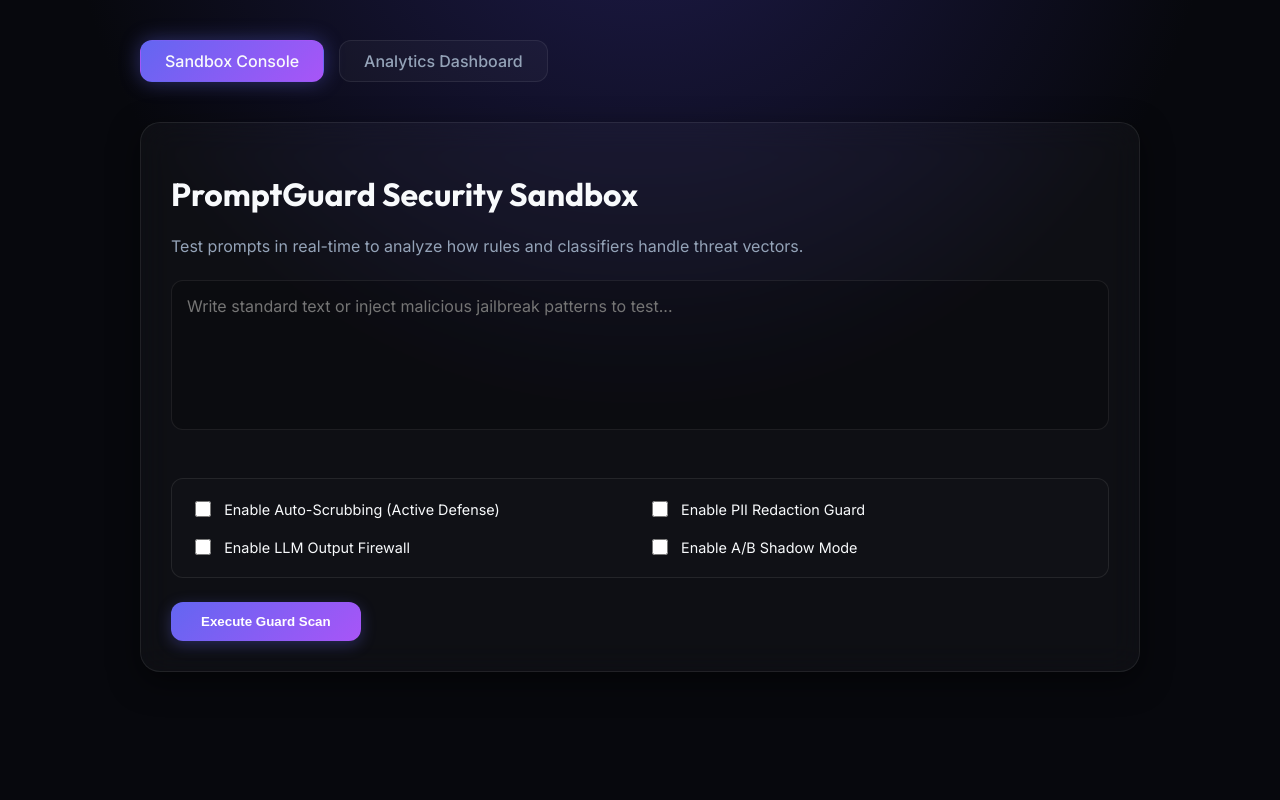
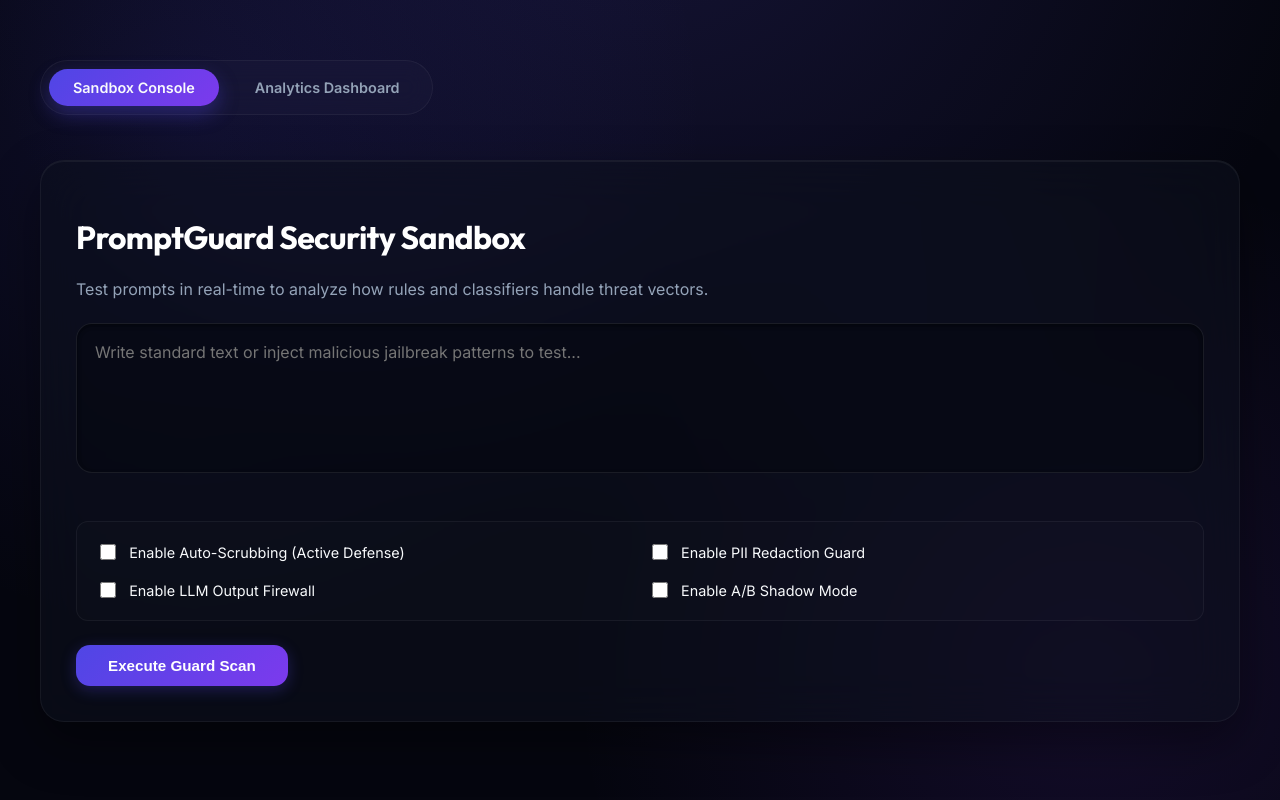
Before and after one commit to rakesh-sudo397/PromptGuardAI, a FastAPI app: page / in a window 1280 px wide. Run offline with FastAPI, Linux system fonts and the light colour scheme.

Commit message:
feat: expand training dataset to 13k prompts, rebuild TF-IDF vectorizer, retrain model to 91% accuracy, and upgrade styling to premium dark theme

```diff
--- a/static/css/style.css
+++ b/static/css/style.css
@@ -1,12 +1,12 @@
-@import url('https://fonts.googleapis.com/css2?family=Inter:wght@300;400;500;600;700&family=Outfit:wght@400;600;700&display=swap');
+@import url('https://fonts.googleapis.com/css2?family=Inter:wght@300;400;500;600;700&family=Outfit:wght@400;500;600;700&display=swap');
 
 :root {
-    --bg-dark: #07080d;
-    --card-bg: rgba(255, 255, 255, 0.03);
-    --border-color: rgba(255, 255, 255, 0.08);
+    --bg-dark: #05060f;
+    --card-bg: rgba(13, 17, 30, 0.55);
+    --border-color: rgba(255, 255, 255, 0.05);
     --text-primary: #f8fafc;
     --text-secondary: #94a3b8;
-    --violet-gradient: linear-gradient(135deg, #6366f1 0%, #a855f7 100%);
+    --violet-gradient: linear-gradient(135deg, #4f46e5 0%, #7c3aed 100%);
     --emerald-gradient: linear-gradient(135deg, #10b981 0%, #059669 100%);
     --rose-gradient: linear-gradient(135deg, #f43f5e 0%, #e11d48 100%);
 }
@@ -18,78 +18,99 @@ body {
     margin: 0;
     padding: 0;
     min-height: 100vh;
-    background-image: radial-gradient(circle at 50% -20%, #1e1b4b 0%, transparent 50%);
+    background-image:
+        radial-gradient(circle at 15% 15%, rgba(79, 70, 229, 0.12) 0%, transparent 40%),
+        radial-gradient(circle at 85% 85%, rgba(124, 58, 237, 0.12) 0%, transparent 40%),
+        radial-gradient(circle at 50% -20%, rgba(30, 27, 75, 0.65) 0%, transparent 60%);
+    background-attachment: fixed;
 }
 
-h1, h2, h3 {
+h1, h2, h3, h4 {
     font-family: 'Outfit', sans-serif;
+    letter-spacing: -0.02em;
+    color: #ffffff;
 }
 
 .container {
-    max-width: 1000px;
+    max-width: 1200px;
     margin: 0 auto;
-    padding: 40px 20px;
+    padding: 60px 24px;
 }
 
-/* Header Navigation Tabs */
+/* Header Navigation Capsule Tabs */
 .tabs {
     display: flex;
-    gap: 15px;
-    margin-bottom: 40px;
+    gap: 12px;
+    margin-bottom: 45px;
+    background: rgba(255, 255, 255, 0.02);
+    border: 1px solid var(--border-color);
+    padding: 8px;
+    border-radius: 100px;
+    width: fit-content;
+    backdrop-filter: blur(12px);
 }
 
 .tab-btn {
-    background: var(--card-bg);
-    border: 1px solid var(--border-color);
+    background: transparent;
+    border: none;
     color: var(--text-secondary);
     padding: 10px 24px;
-    border-radius: 12px;
+    border-radius: 100px;
     cursor: pointer;
-    font-weight: 500;
-    transition: all 0.3s ease;
+    font-weight: 600;
+    font-size: 0.9rem;
+    transition: all 0.3s cubic-bezier(0.4, 0, 0.2, 1);
     text-decoration: none;
+    display: inline-block;
 }
 
 .tab-btn:hover {
     color: var(--text-primary);
-    border-color: rgba(255,255,255,0.2);
+    background: rgba(255, 255, 255, 0.03);
 }
 
 .tab-btn.active {
     background: var(--violet-gradient);
     color: var(--text-primary);
-    border-color: transparent;
-    box-shadow: 0 0 20px rgba(99, 102, 241, 0.4);
+    box-shadow: 0 8px 20px rgba(79, 70, 229, 0.35);
 }
 
 /* Glassmorphism Card Wrapper */
 .card {
     background: var(--card-bg);
-    backdrop-filter: blur(16px);
+    backdrop-filter: blur(24px);
+    -webkit-backdrop-filter: blur(24px);
     border: 1px solid var(--border-color);
-    padding: 30px;
-    border-radius: 20px;
-    box-shadow: 0 10px 30px rgba(0,0,0,0.5);
+    padding: 35px;
+    border-radius: 24px;
+    box-shadow: 0 20px 50px rgba(0, 0, 0, 0.4), inset 0 1px 0 rgba(255, 255, 255, 0.05);
+    transition: border-color 0.3s ease, transform 0.3s ease;
+}
+
+.card:hover {
+    border-color: rgba(99, 102, 241, 0.2);
 }
 
 textarea {
     width: 100%;
     height: 150px;
-    background: rgba(0, 0, 0, 0.2);
-    border: 1px solid var(--border-color);
-    border-radius: 12px;
+    background: rgba(5, 6, 15, 0.5);
+    border: 1px solid rgba(255, 255, 255, 0.08);
+    border-radius: 16px;
     color: var(--text-primary);
-    padding: 15px;
+    padding: 18px;
     box-sizing: border-box;
     font-family: inherit;
     font-size: 16px;
     resize: none;
     margin-bottom: 20px;
-    transition: border-color 0.3s;
+    transition: all 0.3s ease;
+    box-shadow: inset 0 2px 4px rgba(0, 0, 0, 0.4);
 }
 
 textarea:focus {
     border-color: #6366f1;
+    box-shadow: 0 0 15px rgba(99, 102, 241, 0.2), inset 0 2px 4px rgba(0, 0, 0, 0.4);
     outline: none;
 }
 
@@ -97,33 +118,42 @@ textarea:focus {
     background: var(--violet-gradient);
     border: none;
     color: white;
-    padding: 12px 30px;
+    padding: 12px 32px;
     font-weight: 600;
-    border-radius: 12px;
+    font-size: 0.95rem;
+    border-radius: 14px;
     cursor: pointer;
-    transition: transform 0.2s, box-shadow 0.2s;
-    box-shadow: 0 4px 15px rgba(99, 102, 241, 0.3);
+    transition: all 0.2s ease;
+    box-shadow: 0 4px 15px rgba(79, 70, 229, 0.3);
 }
 
 .btn-primary:hover {
     transform: translateY(-2px);
-    box-shadow: 0 6px 20px rgba(99, 102, 241, 0.5);
+    box-shadow: 0 8px 24px rgba(79, 70, 229, 0.5);
+}
+
+.btn-primary:active {
+    transform: translateY(0);
 }
 
 /* Results Alerts */
 .alert {
     margin-top: 25px;
     padding: 20px;
-    border-radius: 14px;
+    border-radius: 16px;
     border: 1px solid transparent;
+    font-size: 0.95rem;
+    line-height: 1.5;
 }
 
 .alert-success {
-    background: rgba(16, 185, 129, 0.1);
-    border-color: rgba(16, 185, 129, 0.3);
+    background: rgba(16, 185, 129, 0.08);
+    border-color: rgba(16, 185, 129, 0.2);
+    color: #34d399;
 }
 
 .alert-danger {
-    background: rgba(239, 68, 68, 0.1);
-    border-color: rgba(239, 68, 68, 0.3);
+    background: rgba(244, 63, 94, 0.08);
+    border-color: rgba(244, 63, 94, 0.2);
+    color: #fb7185;
 }
```
Also changed, not shown: src/core/multiclass_trainer.py (+14 -3 lines), src/evaluate.py (+26 -4 lines), src/vectorizer.py (+14 -3 lines), 2 other files.
